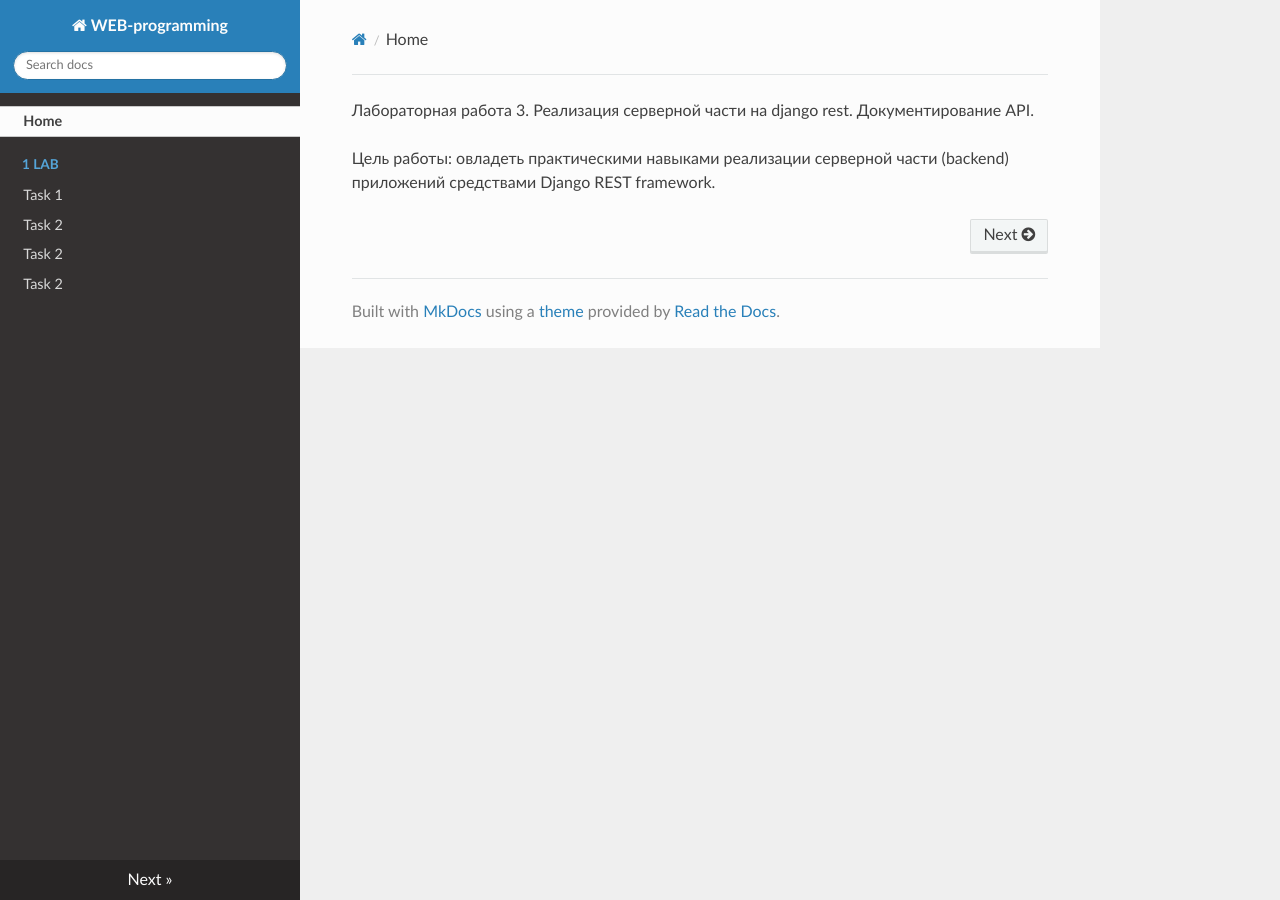
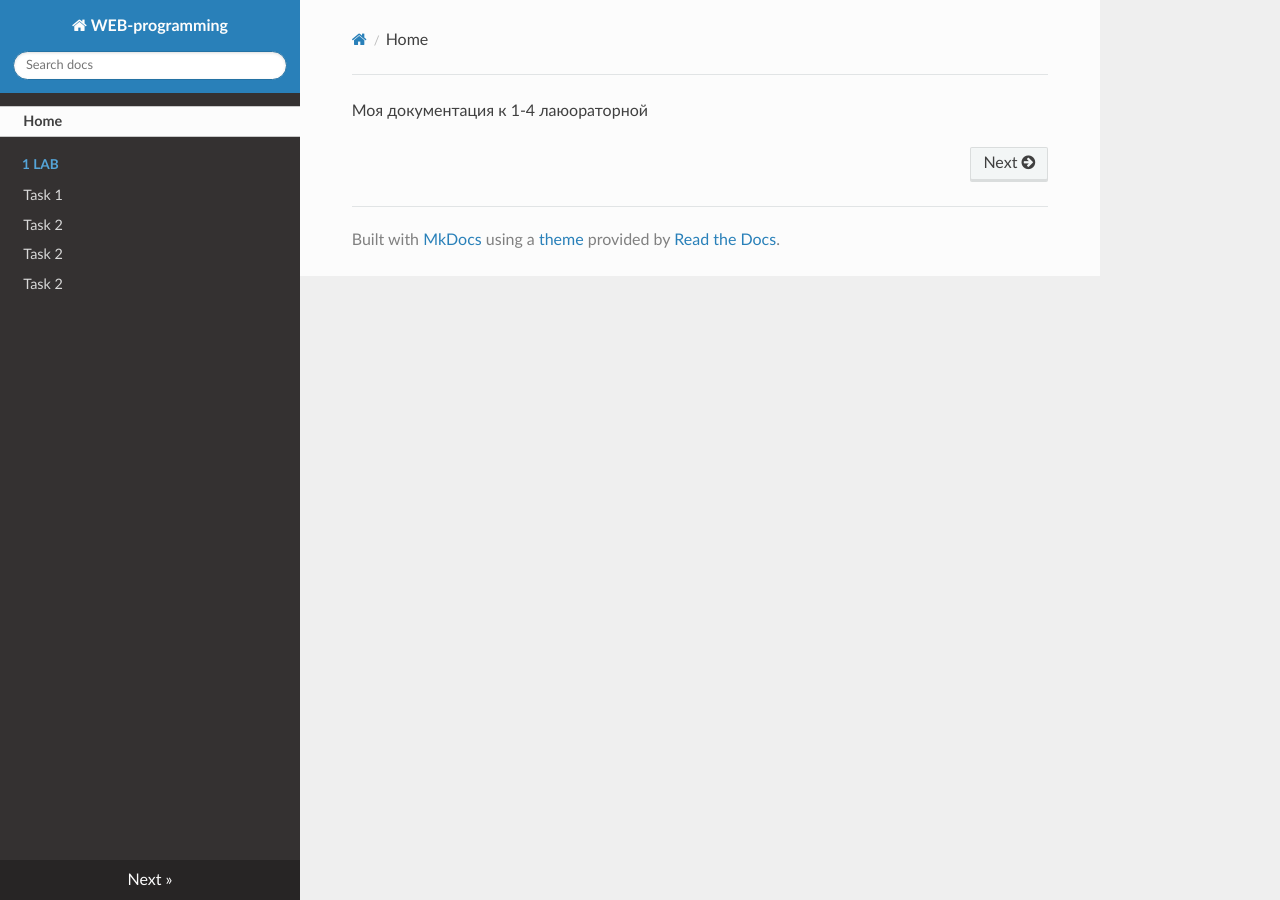
Before and after one commit to Andrucrut/labaweb3, an MkDocs documentation site: the page built from docs/index.md, in a window 1280 px wide. Built offline with MkDocs 1.6.1, drawn with Linux system fonts in a browser that asks for light colours; nearby versions of some CDN libraries.

Commit message:
Update index.md

```diff
--- a/docs/index.md
+++ b/docs/index.md
@@ -1,3 +1 @@
-Лабораторная работа 3. Реализация серверной части на django rest. Документирование API.
-
-Цель работы: овладеть практическими навыками реализации серверной части (backend) приложений средствами Django REST framework.
+Моя документация к 1-4 лаюораторной
```
